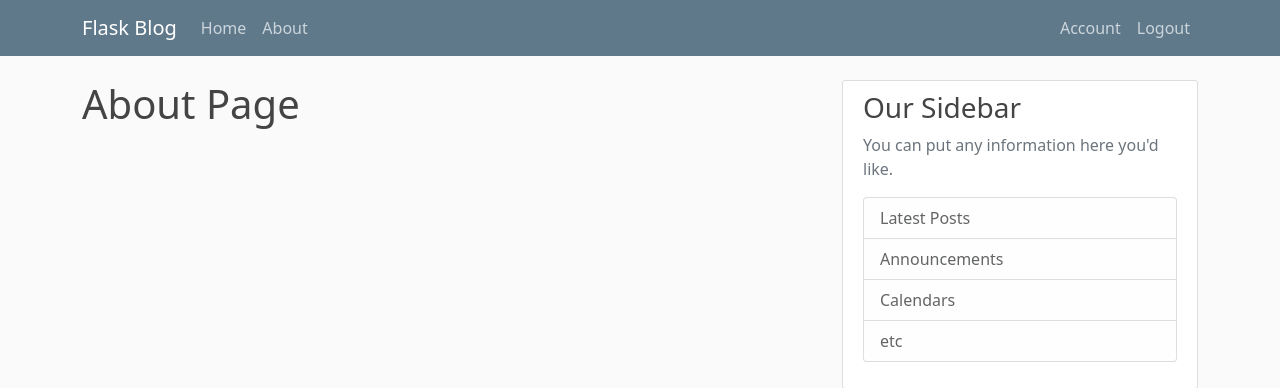
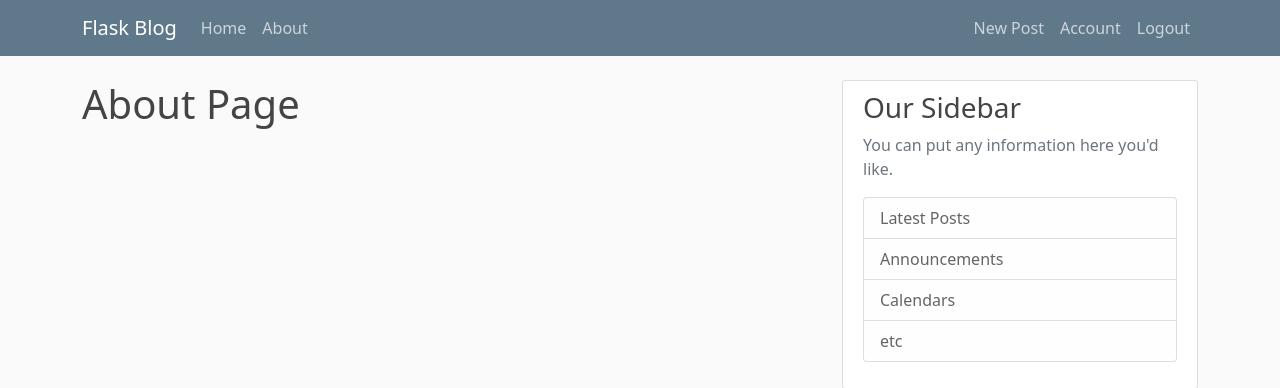
Before and after one commit to Ahmed2183/Flask-Pyhton, a Flask app: page /about in a window 1280 px wide. Shown: the top 388 px of the page. Run offline with Flask 3, Linux system fonts and the light colour scheme; a user stored in the database is signed in.

Commit message:
Add Comments

```diff
--- a/flaskBlog/templates/layout.html
+++ b/flaskBlog/templates/layout.html
@@ -40,6 +40,7 @@
           <span class="navbar-toggler-icon"></span>
         </button>
         <div class="collapse navbar-collapse" id="navbarToggle">
+          <!-- In url_for these home, about, new_post, account, logout, login, register are functions of her routes  -->
           <div class="navbar-nav mr-auto">
             <a class="nav-item nav-link" href="{{ url_for('home') }}">Home</a>
             <a class="nav-item nav-link" href="{{ url_for('about') }}">About</a>
@@ -47,6 +48,7 @@
           <!-- Navbar Right Side -->
           <div class="navbar-nav ms-auto">
             {% if current_user.is_authenticated %} <!-- If User Login -->
+            <a class="nav-item nav-link" href="{{ url_for('new_post') }}">New Post</a>
             <a class="nav-item nav-link" href="{{ url_for('account') }}">Account</a>
             <a class="nav-item nav-link" href="{{ url_for('logout') }}">Logout</a>
             {% else %}
```
